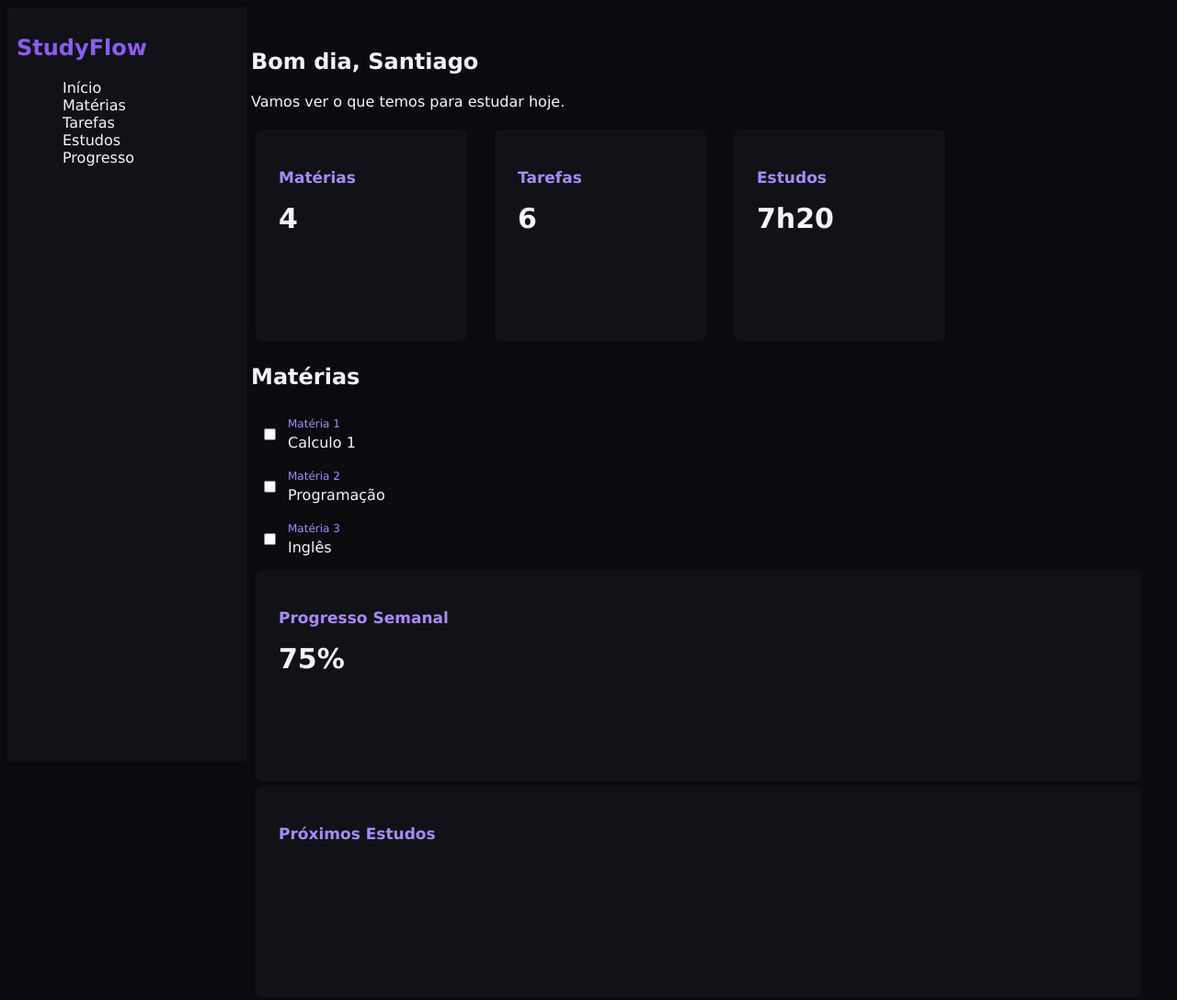
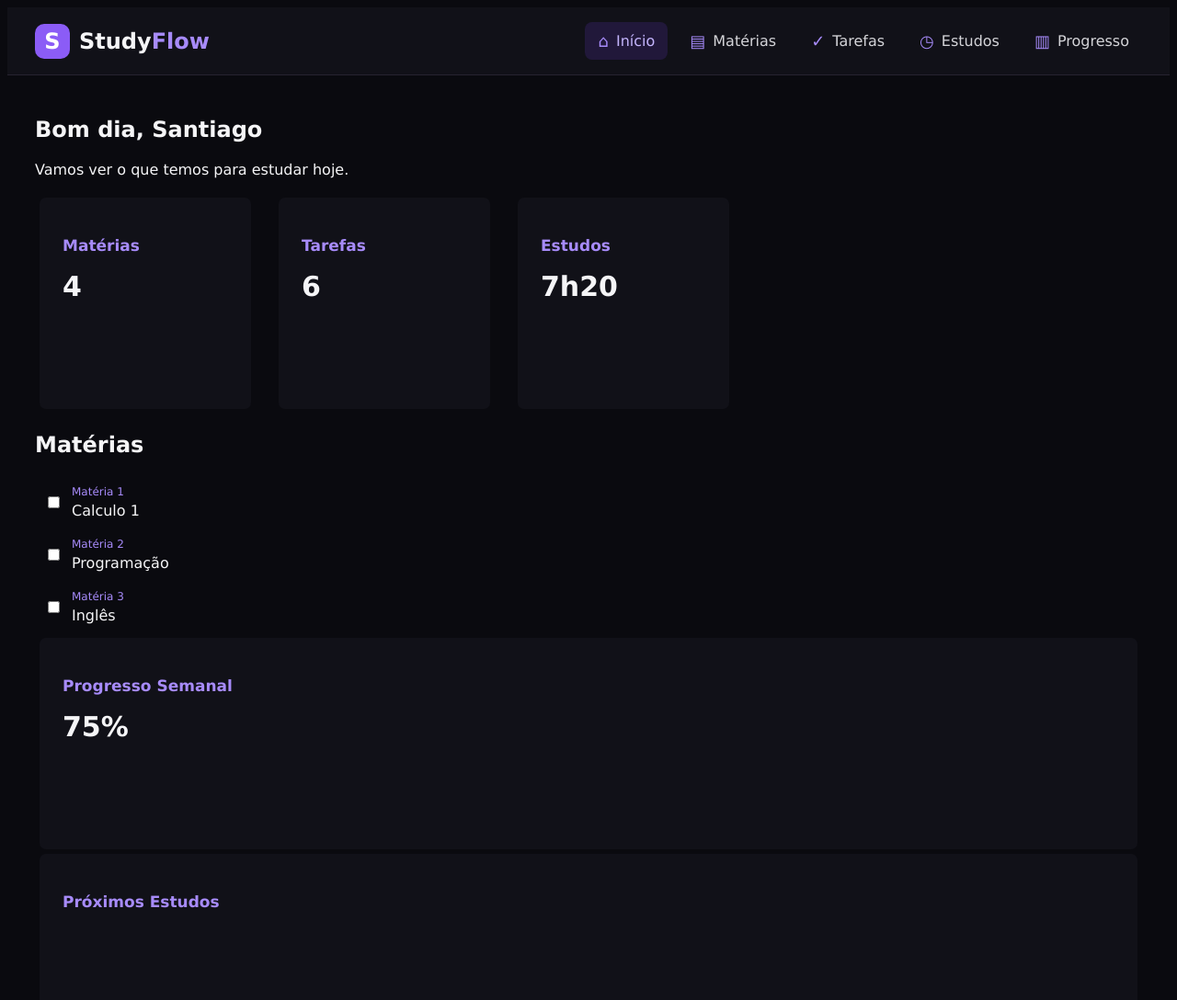
Before and after one commit to sam-andrade/StudyFlow, a plain HTML site: page index.html in a window 1280 px wide. Shown: the whole page at 92% size. Drawn offline with Linux system fonts and the light colour scheme.

Commit message:
style: moderniza a navegacao do StudyFlow

```diff
--- a/css/style.css
+++ b/css/style.css
@@ -1,82 +1,124 @@
+
 /* =========================================
    1. ESTILO GERAL DA PÁGINA
-   Define as cores de fundo, texto e fonte
-   utilizadas como padrão no site.
+   Define as cores, o texto e a fonte padrão.
 ========================================= */
 
 body {
     background-color: #0a0a0f;
     color: #f5f5f7;
-    font-family: 'Lucida Sans', 'Lucida Sans Regular', 'Lucida Grande', 'Lucida Sans Unicode', Geneva, Verdana, sans-serif;
+    font-family: 'Lucida Sans', 'Lucida Sans Regular',
+        'Lucida Grande', 'Lucida Sans Unicode', Geneva, Verdana, sans-serif;
 }
 
 
 /* =========================================
-   2. TÍTULO PRINCIPAL
-   Define a cor do título StudyFlow.
+   2. BARRA SUPERIOR DE NAVEGAÇÃO
+   Organiza a logo e os links horizontalmente.
 ========================================= */
 
-h1 {
-    color: #8b5cf6;
+.navbar {
+    display: flex;
+    align-items: center;
+    justify-content: space-between;
+    padding: 16px 30px;
+    background-color: #111118;
+    border-bottom: 1px solid #272330;
 }
 
 
 /* =========================================
-   3. BARRA LATERAL DE NAVEGAÇÃO
-   Mantém o menu fixo à esquerda, ocupando
-   toda a altura da tela.
+   3. LOGO DO STUDYFLOW
 ========================================= */
 
-nav {
-    background-color: #111118;
-    width: 240px;
-    height: 100vh;
-    position: fixed;
-    padding: 10px;
+/* Nome e alinhamento da marca. */
+.brand {
+    display: flex;
+    align-items: center;
+    gap: 10px;
+    color: #f5f5f7;
+    text-decoration: none;
+    font-size: 24px;
+    font-weight: bold;
+}
+
+/* Símbolo da logo. */
+.brand-icon {
+    display: flex;
+    align-items: center;
+    justify-content: center;
+    width: 38px;
+    height: 38px;
+    border-radius: 10px;
+    background-color: #8b5cf6;
+    color: white;
+}
+
+/* Destaque roxo do nome. */
+.brand-highlight {
+    color: #a78bfa;
 }
 
 
 /* =========================================
-   4. CONTEÚDO PRINCIPAL
-   Afasta o conteúdo da barra lateral e
-   adiciona espaço interno à área principal.
+   4. LINKS DA NAVEGAÇÃO
 ========================================= */
 
-.container {
-    margin-left: 240px;
-    padding: 25px;
+/* Organiza os links em uma linha. */
+.nav-links {
+    display: flex;
+    align-items: center;
+    gap: 10px;
+    list-style: none;
+    margin: 0;
+    padding: 0;
+}
+
+/* Aparência dos links. */
+.nav-links a {
+    display: flex;
+    align-items: center;
+    gap: 8px;
+    padding: 10px 14px;
+    border-radius: 8px;
+    color: #d4d4d8;
+    text-decoration: none;
+    transition: background-color 0.2s ease, color 0.2s ease;
+}
+
+/* Ícones dos links. */
+.nav-icon {
+    color: #a78bfa;
+    font-size: 18px;
+}
+
+/* Efeito ao passar o mouse. */
+.nav-links a:hover {
+    background-color: #1c1630;
+    color: #c4b5fd;
+}
+
+/* Destaque do link ativo. */
+.nav-links a.active {
+    background-color: #21183a;
+    color: #c4b5fd;
 }
 
 
 /* =========================================
-   5. LISTA DE NAVEGAÇÃO
-   Remove os marcadores padrão da lista.
+   5. CONTEÚDO PRINCIPAL
+   Define o espaço interno da área de conteúdo.
 ========================================= */
 
-nav ul {
-    list-style: none;
-}
-
-
-/* Estiliza os links do menu lateral. */
-nav a {
-    color: #f5f5f7;
-    text-decoration: none;
-    padding: 10px;
-}
-
-
-/* Altera a aparência dos links ao passar o mouse. */
-nav a:hover {
-    color: darkgray;
-    font-size: 15px;
+.container {
+    margin-left: 0;
+    padding: 25px 30px;
 }
 
 
 /* =========================================
    6. CARDS DE RESUMO
-   Organiza os cards em três colunas,
-   com espaçamento entre eles.
+   Organiza os cards em três colunas.
 ========================================= */
 
 .cards {
@@ -85,24 +127,42 @@ nav a:hover {
     gap: 20px;
 }
 
-
-/* Aparência individual de cada card. */
+/* Aparência individual dos cards. */
 .card {
     background-color: #111118;
     padding: 25px;
     margin: 5px;
     border-radius: 7px;
     min-height: 180px;
-    transition: transform 0.2s ease;
+    transition: transform 0.2s ease, box-shadow 0.2s ease;
+}
+
+/* Títulos dos cards. */
+.card h3 {
+    color: #a78bfa;
+    font-size: 17px;
+}
+
+/* Valores apresentados nos cards. */
+.card p {
+    font-size: 30px;
+    font-weight: bold;
+    margin-top: 13px;
+}
+
+/* Efeito neon ao passar o mouse. */
+.card:hover {
+    transform: translateY(-5px);
+    box-shadow: 0 0 15px #8b5cf6;
 }
 
 
 /* =========================================
    7. LISTA DE MATÉRIAS
-   Organiza o checkbox e as informações
-   de cada matéria em uma linha.
+   Organiza os checkboxes e seus textos.
 ========================================= */
 
+/* Cada matéria. */
 .tasks label {
     display: flex;
     align-items: center;
@@ -112,66 +172,35 @@ nav a:hover {
     transition: background-color 0.2s ease;
 }
 
-
-/* Destaca a matéria quando seu checkbox
-   está marcado, usando o seletor :has(). */
+/* Destaque quando a matéria está marcada. */
 .tasks label:has(input:checked) {
     background-color: #1c1630;
 }
 
-
-/* Define a cor de destaque dos checkboxes. */
+/* Cor dos checkboxes. */
 .tasks input {
     accent-color: #8b5cf6;
 }
 
 
 /* =========================================
-   8. INFORMAÇÕES DE CADA MATÉRIA
-   Organiza o nome e a identificação da
-   matéria em uma coluna.
+   8. INFORMAÇÕES DAS MATÉRIAS
 ========================================= */
 
+/* Organiza a identificação e o nome da matéria. */
 .materia-info {
     display: flex;
     flex-direction: column;
     gap: 4px;
 }
 
-
-/* Estiliza a identificação auxiliar:
-   "Matéria 1", "Matéria 2" e assim por diante. */
+/* Identificação auxiliar da matéria. */
 .materia-info span {
     font-size: 12px;
     color: #a78bfa;
 }
 
-
-/* Remove a margem padrão do nome da matéria,
-   permitindo controlar melhor o espaçamento. */
+/* Remove a margem padrão do nome da matéria. */
 .materia-info p {
     margin: 0;
 }
-
-
-/* Estiliza os paragrafos dos cards */
-.card p{
-  font-size: 30px;
-  font-weight: bold;
-  margin-top: 13px;
-}
-
-
-/* Destacar os titulos dos cards */
-.card h3{
-  color: #a78bfa;
-  font-size: 17px;
-}
-
-
-/* Efeito ao passar o mouse por cima dos cards */
-.card:hover{
-  transform: translateY(-5px);
-  transition: transform 0.2s ease, box-shadow 0.2s ease;
-  box-shadow: 0 0 15px #8b5cf6;
-}
--- a/index.html
+++ b/index.html
@@ -14,17 +14,47 @@
 <body>
 
     <!-- Barra de navegação -->
-    <nav>
-        <h1>StudyFlow</h1>
 
-        <ul>
-            <li><a href="#">Início</a></li>
-            <li><a href="#">Matérias</a></li>
-            <li><a href="#">Tarefas</a></li>
-            <li><a href="#">Estudos</a></li>
-            <li><a href="#">Progresso</a></li>
-        </ul>
-    </nav>
+<nav class="navbar">
+    <a href="#" class="brand">
+        <span class="brand-icon">S</span>
+        <span>Study<span class="brand-highlight">Flow</span></span>
+    </a>
+
+    <ul class="nav-links">
+        <li>
+            <a href="#" class="active">
+                <span class="nav-icon">⌂</span>
+                Início
+            </a>
+        </li>
+        <li>
+            <a href="#">
+                <span class="nav-icon">▤</span>
+                Matérias
+            </a>
+        </li>
+        <li>
+            <a href="#">
+                <span class="nav-icon">✓</span>
+                Tarefas
+            </a>
+        </li>
+        <li>
+            <a href="#">
+                <span class="nav-icon">◷</span>
+                Estudos
+            </a>
+        </li>
+        <li>
+            <a href="#">
+                <span class="nav-icon">▥</span>
+                Progresso
+            </a>
+        </li>
+    </ul>
+</nav>
+
 
 
     <!-- Conteúdo principal da página -->
```
